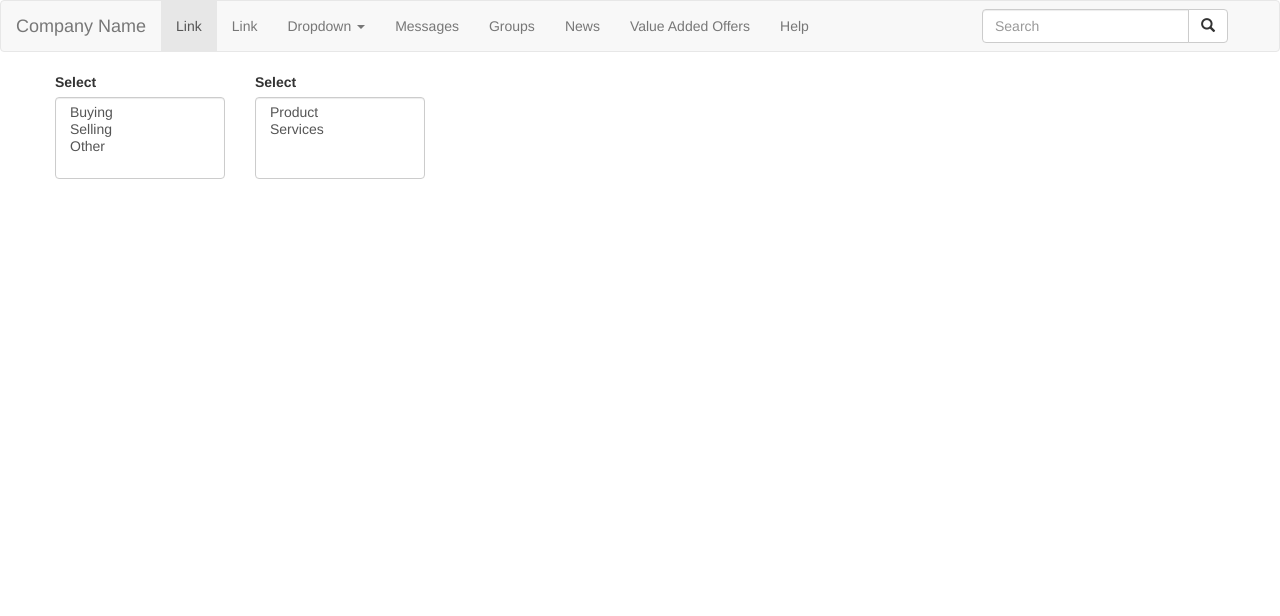
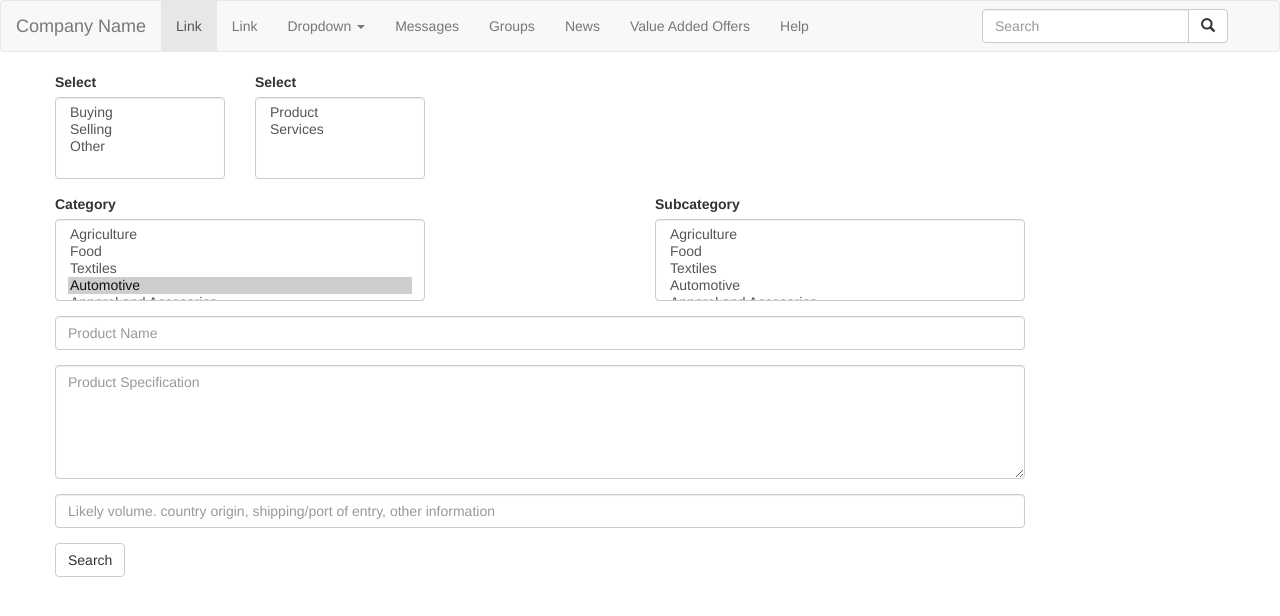
Before and after one commit to JuanPabloDelCastillo/Business-Network, a plain HTML site: page index.html in a window 1280 px wide. Drawn offline with Linux system fonts and the light colour scheme.

Commit message:
fourth
almost ready

```diff
--- a/index.html
+++ b/index.html
@@ -68,13 +68,64 @@
                                 <option>Other</option>
                             </select>
                         </div>
-
                         <div class="col-md-2 col-xs-6">
                             <label for="sel">Select</label>
                             <select multiple class="form-control" id="sel">
                                 <option>Product</option>
                                 <option>Services</option>
                             </select>
+                        </div>
+                    </div>
+                    <div class="form-group row">
+                        <div class="col-md-4 col-xs-6">
+                            <label for="sel">Category</label>
+                            <select multiple class="form-control" id="sel">
+                                <option>Agriculture</option>
+                                <option>Food</option>
+                                <option>Textiles</option>
+                                <option selected="select">Automotive</option>
+                                <option>Apparel and Accesories</option>
+                                <option>Transportation</option>
+                                <option>Bag,Shoes and Accesories</option>
+                                <option>Electronics</option>
+                                <option>Other</option>
+                            </select>
+                        </div>
+                        <div class="col-md-2">
+                        </div>
+                        <div class="col-md-4 col-xs-6">
+                            <label for="sel">Subcategory</label>
+                            <select multiple class="form-control" id="sel">
+                                <option>Agriculture</option>
+                                <option>Food</option>
+                                <option>Textiles</option>
+                                <option>Automotive</option>
+                                <option>Apparel and Accesories</option>
+                                <option>Transportation</option>
+                                <option>Bag,Shoes and Accesories</option>
+                                <option>Electronics</option>
+                                <option>Other</option>
+                            </select>
+                        </div>
+                    </div>
+                    <div class="form-group row">
+                        <div class="col-md-10 col-xs-12">
+                            <input type="text" id="prodname" class="form-control" placeholder="Product Name" required="required">
+                        </div>
+                    </div>
+                    <div class="form-group row">
+                        <div class="col-md-10 col-xs-12">
+                            <textarea class="form-control" rows="5" placeholder="Product Specification"></textarea>
+                        </div>
+                    </div>
+                    <div class="form-group row">
+                        <div class="col-md-10 col-xs-12">
+                            <input type="text" id="prodmisc" class="form-control" placeholder="Likely volume. country origin, shipping/port of entry, other information" required="required">
+                        </div>
+                    </div>
+                    <div class="form-group row">
+                        <div class="col-md-10 col-xs-12">
+                            <button type="Submit" class="btn btn-default">Search</button>
                         </div>
                     </div>
                 </form>
```
Lines whose indentation alone changed are shown as unchanged.
